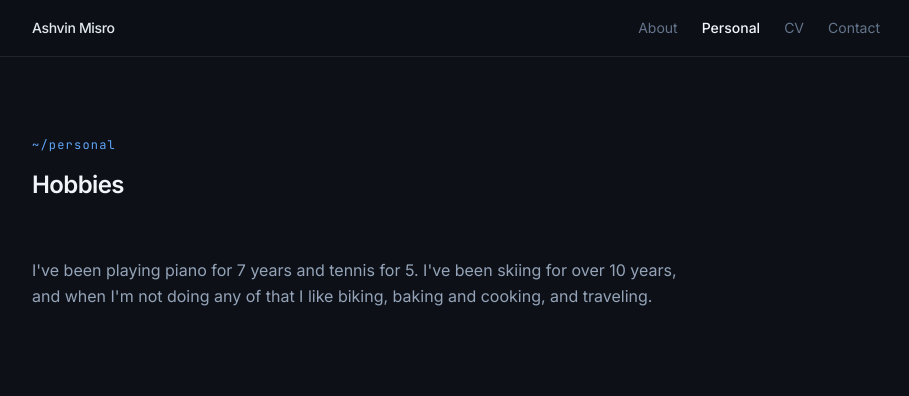
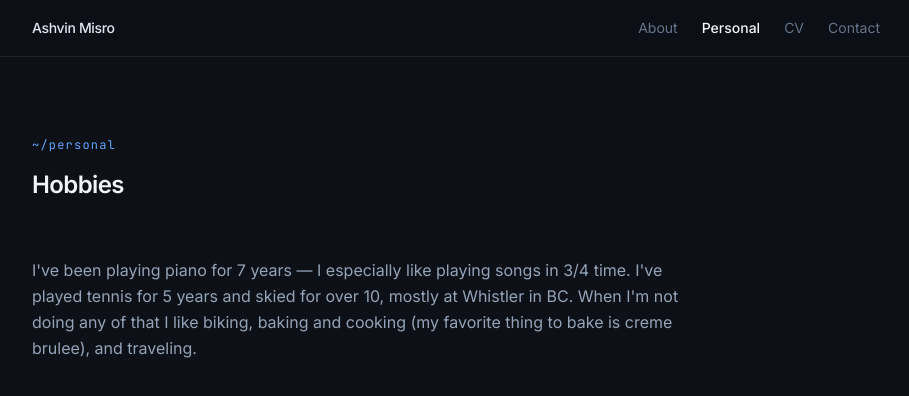
Before and after one commit to misrash27/personal-website, a React (Vite) app: page / in a window 1280 px wide. Both pictures are taken after a click on the button "Personal". Shown: the top 396 px of the page, without its empty margins (184-1093 px from the left). Built offline with nearby package versions, Linux system fonts and the light colour scheme.

Commit message:
Add hobby details: Whistler, 3/4 time, creme brulee

```diff
--- a/src/components/Personal.jsx
+++ b/src/components/Personal.jsx
@@ -7,8 +7,10 @@ export default function Personal() {
       </div>
 
       <p className="text-slate-400 leading-relaxed max-w-2xl">
-        I've been playing piano for 7 years and tennis for 5. I've been skiing for over 10 years,
-        and when I'm not doing any of that I like biking, baking and cooking, and traveling.
+        I've been playing piano for 7 years — I especially like playing songs in 3/4 time. I've
+        played tennis for 5 years and skied for over 10, mostly at Whistler in BC. When I'm not
+        doing any of that I like biking, baking and cooking (my favorite thing to bake is creme
+        brulee), and traveling.
       </p>
     </div>
   )
```
